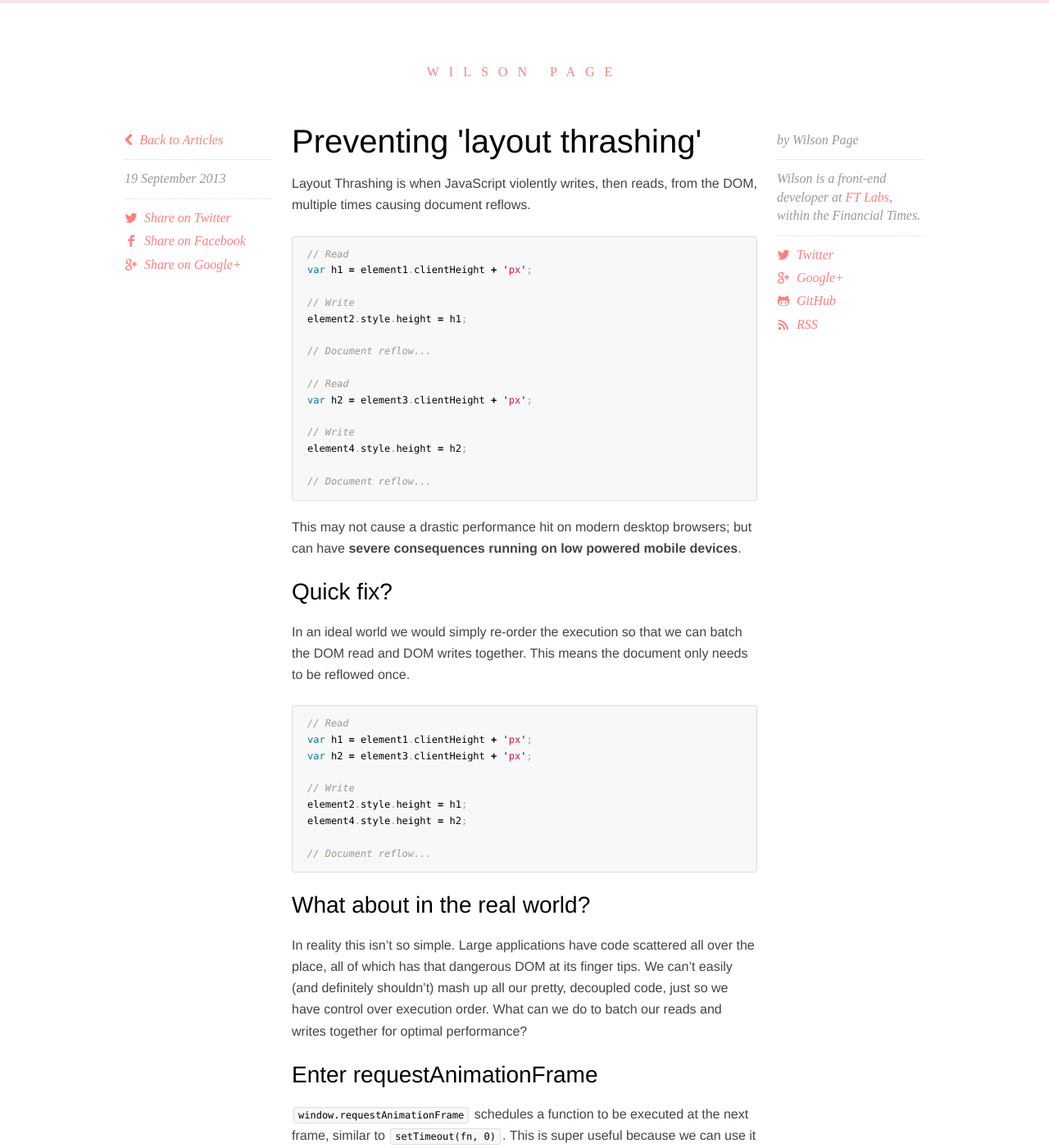
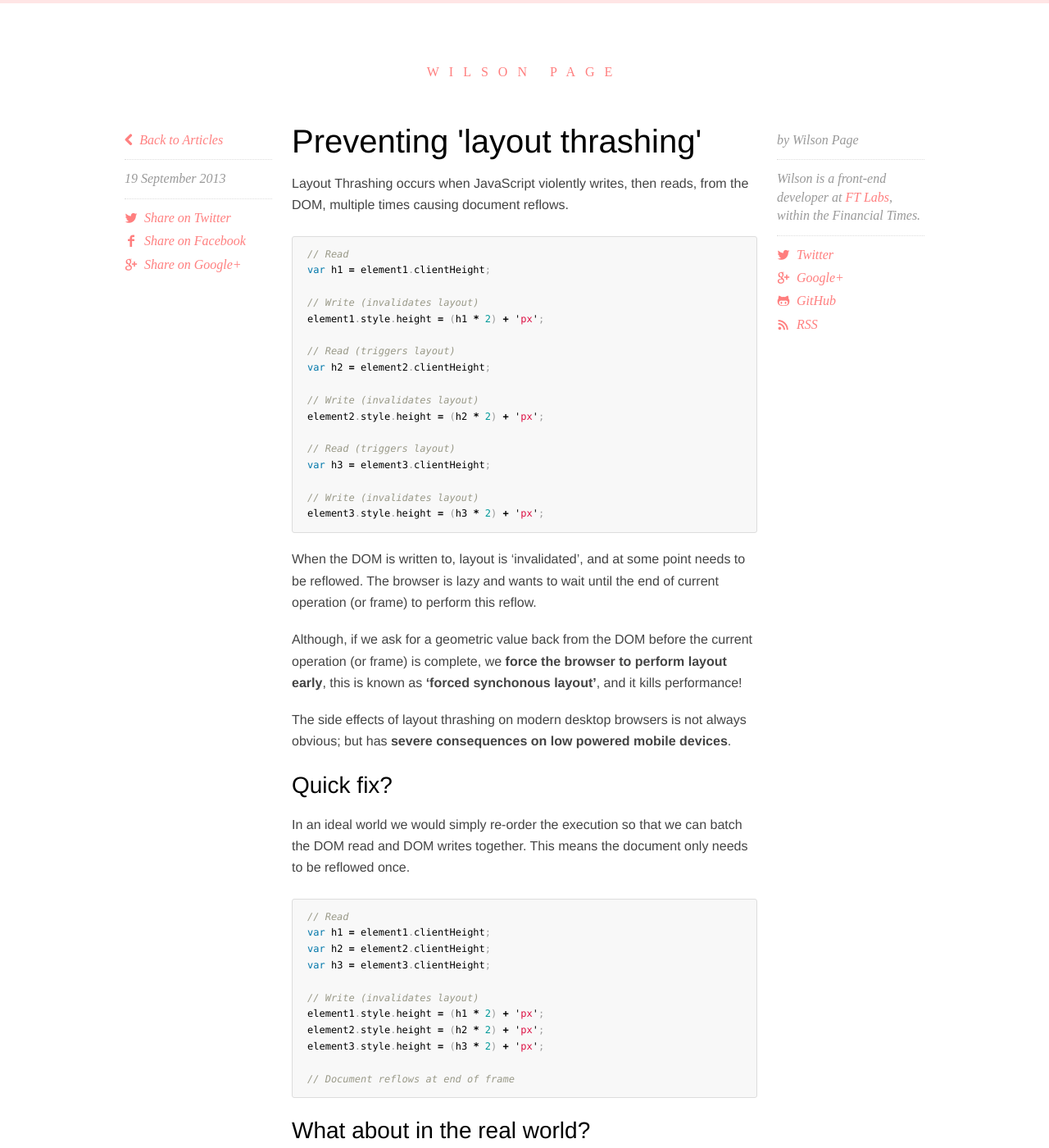
Before and after one commit to wilsonpage/blog, a Jekyll site: the page built from _posts/2013-09-19-preventing-layout-thrashing.markdown, in a window 1280 px wide and 1400 px high. Shown: the whole window at 82% size. Built offline with Jekyll 4.4.1, drawn with Linux system fonts in a browser that asks for light colours; Markdown is read by kramdown in place of the engine named in the settings; comment, search, counter and statistics services are not loaded; some of the changed text lies outside the part shown.

Commit message:
Simplifiy code examples

```diff
--- a/_posts/2013-09-19-preventing-layout-thrashing.markdown
+++ b/_posts/2013-09-19-preventing-layout-thrashing.markdown
@@ -4,27 +4,33 @@ title:  "Preventing 'layout thrashing'"
 date:   2013-09-19 12:00:00
 tags: git
 ---
-Layout Thrashing is when JavaScript violently writes, then reads, from the DOM, multiple times causing document reflows.
+Layout Thrashing occurs when JavaScript violently writes, then reads, from the DOM, multiple times causing document reflows.
 
 {% highlight javascript %}
 // Read
-var h1 = element1.clientHeight + 'px';
+var h1 = element1.clientHeight;
 
-// Write
-element2.style.height = h1;
+// Write (invalidates layout)
+element1.style.height = (h1 * 2) + 'px';
 
-// Document reflow...
+// Read (triggers layout)
+var h2 = element2.clientHeight;
 
-// Read
-var h2 = element3.clientHeight + 'px';
+// Write (invalidates layout)
+element2.style.height = (h2 * 2) + 'px';
 
-// Write
-element4.style.height = h2;
+// Read (triggers layout)
+var h3 = element3.clientHeight;
 
-// Document reflow...
+// Write (invalidates layout)
+element3.style.height = (h3 * 2) + 'px';
 {% endhighlight %}
 
-This may not cause a drastic performance hit on modern desktop browsers; but can have **severe consequences running on low powered mobile devices**.
+When the DOM is written to, layout is 'invalidated', and at some point needs to be reflowed. The browser is lazy and wants to wait until the end of current operation (or frame) to perform this reflow.
+
+Although, if we ask for a geometric value back from the DOM before the current operation (or frame) is complete, we **force the browser to perform layout early**, this is known as **'forced synchonous layout'**, and it kills performance!
+
+The side effects of layout thrashing on modern desktop browsers is not always obvious; but has **severe consequences on low powered mobile devices**.
 
 ### Quick fix?
 
@@ -32,14 +38,16 @@ In an ideal world we would simply re-order the execution so that we can batch th
 
 {% highlight javascript %}
 // Read
-var h1 = element1.clientHeight + 'px';
-var h2 = element3.clientHeight + 'px';
+var h1 = element1.clientHeight;
+var h2 = element2.clientHeight;
+var h3 = element3.clientHeight;
 
-// Write
-element2.style.height = h1;
-element4.style.height = h2;
+// Write (invalidates layout)
+element1.style.height = (h1 * 2) + 'px';
+element2.style.height = (h2 * 2) + 'px';
+element3.style.height = (h3 * 2) + 'px';
 
-// Document reflow...
+// Document reflows at end of frame
 {% endhighlight %}
 
 ### What about in the real world?
@@ -52,19 +60,19 @@ In reality this isn't so simple. Large applications have code scattered all over
 
 {% highlight javascript %}
 // Read
-var h1 = element1.clientHeight + 'px';
+var h1 = element1.clientHeight;
 
 // Write
 requestAnimationFrame(function() {
-  element2.style.height = h1;
+  element1.style.height = (h1 * 2) + 'px';
 });
 
 // Read
-var h2 = element3.clientHeight + 'px';
+var h2 = element2.clientHeight;
 
 // Write
 requestAnimationFrame(function() {
-  element4.style.height = h2;
+  element2.style.height = (h2 * 2) + 'px';
 });
 {% endhighlight %}
 
@@ -88,15 +96,15 @@ In our app we may need to read from the DOM *after* we have done our write, and
 
 {% highlight javascript %}
 // Read
-var h1 = element1.clientHeight + 'px';
+var h1 = element1.clientHeight;
 
 // Write
 requestAnimationFrame(function() {
-  element2.style.height = h1;
+  element1.style.height = (h1 * 2) + 'px';
 
   // We may want to read the new
   // height after it has been set
-  var height = element2.clientHeight;
+  var height = element1.clientHeight;
 });
 {% endhighlight %}
 
@@ -104,20 +112,20 @@ We could push the read into another `requestAnimationFrame` but then we cannot g
 
 ### Introducing 'FastDom'
 
-[FastDom](http://github.com/wilsonpage/fastdom) is a small library I wrote to provide a common interface for batching of DOM read/write work. It massively speeds up DOM work using similar `requestAnimationFrame` techniques described above.
+[FastDom](http://github.com/wilsonpage/fastdom) is a small library I wrote to provide a common interface for batching DOM read/write work. It massively speeds up DOM work using similar `requestAnimationFrame` techniques described above.
 
 {% highlight javascript %}
 fastdom.read(function() {
-  var h1 = element1.clientHeight + 'px';
+  var h1 = element1.clientHeight;
   fastdom.write(function() {
-    element2.style.height = h1;
+    element1.style.height = (h1 * 2) + 'px';
   });
 });
 
 fastdom.read(function() {
-  var h2 = element3.clientHeight + 'px';
+  var h2 = element2.clientHeight;
   fastdom.write(function() {
-    element4.style.height = h2;
+    element2.style.height = (h1 * 2) + 'px';
   });
 });
 {% endhighlight %}
```
